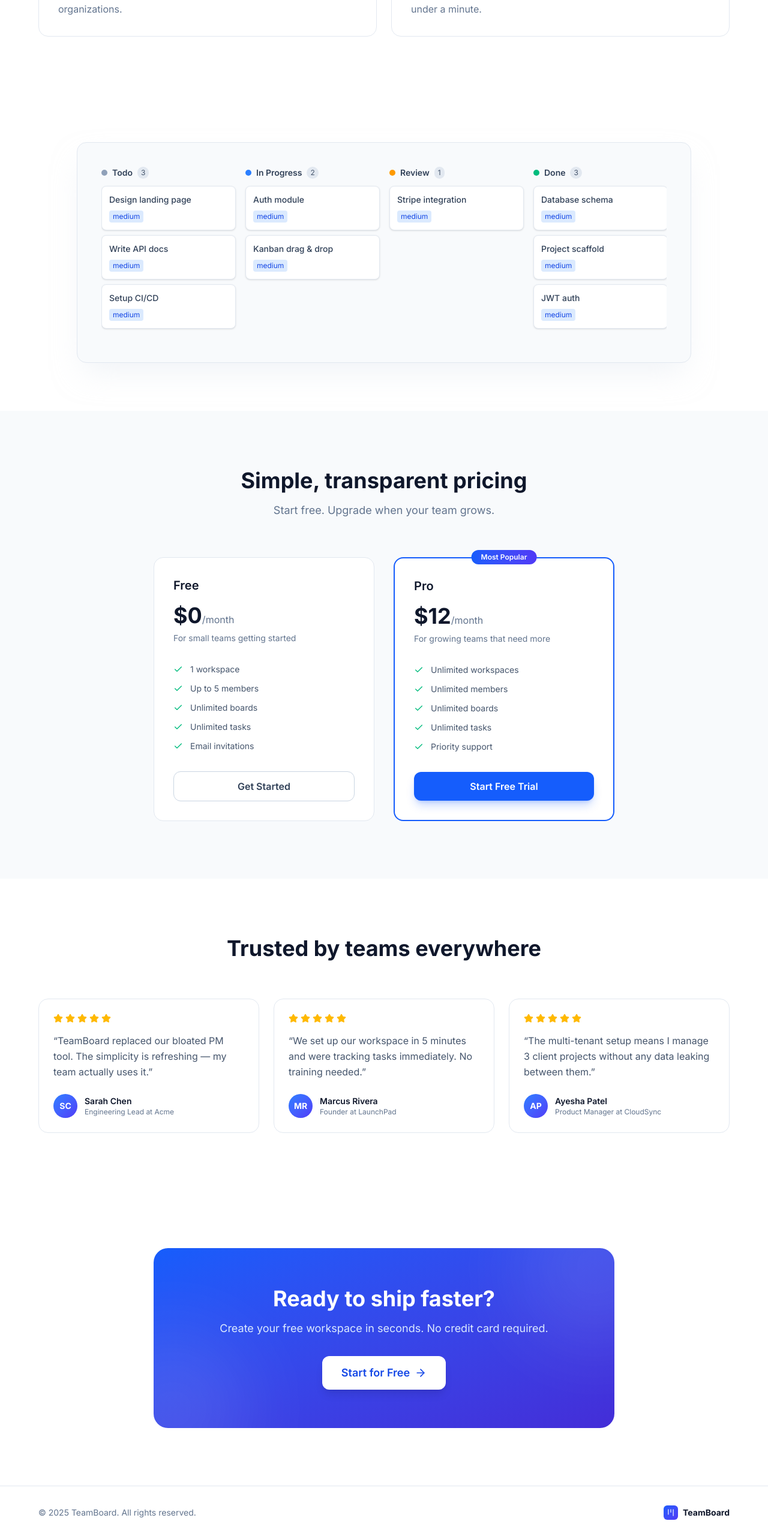
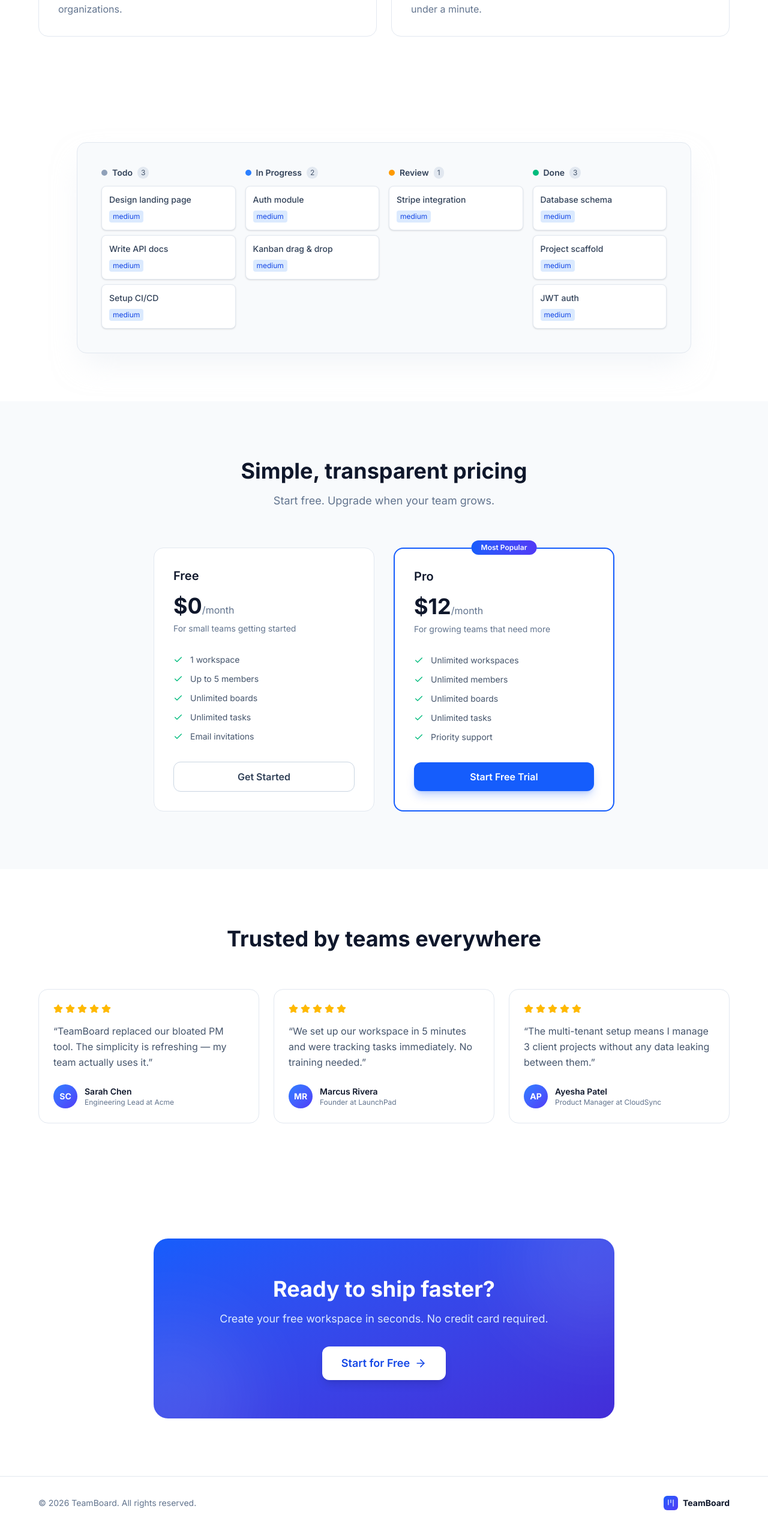
Before and after one commit to MuratZrl/teamboard, a Next.js app in the folder apps/web/: page / in a window 1280 px wide. Shown: the part 1534-4100 px from the top of the page at 60% size. Built offline with nearby package versions, Linux system fonts and the light colour scheme.

Commit message:
fix: remove horizontal scrollbar on landing page, dynamic footer year, fix React router warning

```diff
--- a/apps/web/src/app/(dashboard)/layout.tsx
+++ b/apps/web/src/app/(dashboard)/layout.tsx
@@ -7,7 +7,7 @@ import { useQuery } from '@tanstack/react-query';
 import { useApi } from '@/hooks/use-api';
 import { ThemeToggle } from '@/components/theme-toggle';
 import { NotificationBell } from '@/components/notification-bell';
-import { useState } from 'react';
+import { useEffect, useState } from 'react';
 import {
   LayoutDashboard,
   LogOut,
@@ -52,8 +52,13 @@ export default function DashboardLayout({
     );
   }
 
+  useEffect(() => {
+    if (status === 'unauthenticated') {
+      router.push('/login');
+    }
+  }, [status, router]);
+
   if (status === 'unauthenticated') {
-    router.push('/login');
     return null;
   }
 
--- a/apps/web/src/app/globals.css
+++ b/apps/web/src/app/globals.css
@@ -20,4 +20,5 @@
 body {
   background: var(--background);
   color: var(--foreground);
+  overflow-x: hidden;
 }
--- a/apps/web/src/app/page.tsx
+++ b/apps/web/src/app/page.tsx
@@ -67,7 +67,7 @@ const stats = [
 
 export default function LandingPage() {
   return (
-    <div className="min-h-screen bg-white dark:bg-[#0b1120]">
+    <div className="min-h-screen bg-white dark:bg-[#0b1120] overflow-x-hidden">
       {/* Nav */}
       <nav className="sticky top-0 z-50 backdrop-blur-xl bg-white/80 dark:bg-[#0b1120]/80 border-b border-slate-200/60 dark:border-white/5">
         <div className="max-w-6xl mx-auto px-6 h-16 flex items-center justify-between">
@@ -186,15 +186,15 @@ export default function LandingPage() {
       {/* Board Preview */}
       <section className="py-20 px-6">
         <div className="max-w-5xl mx-auto">
-          <div className="rounded-2xl border border-slate-200 dark:border-white/10 bg-slate-50 dark:bg-white/[0.02] p-6 md:p-10 shadow-2xl shadow-slate-200/50 dark:shadow-black/50">
-            <div className="flex gap-4 overflow-x-auto pb-4">
+          <div className="rounded-2xl border border-slate-200 dark:border-white/10 bg-slate-50 dark:bg-white/[0.02] p-6 md:p-10 shadow-2xl shadow-slate-200/50 dark:shadow-black/50 overflow-hidden">
+            <div className="grid grid-cols-4 gap-4">
               {[
                 { name: 'Todo', color: 'bg-slate-400', tasks: ['Design landing page', 'Write API docs', 'Setup CI/CD'] },
                 { name: 'In Progress', color: 'bg-blue-500', tasks: ['Auth module', 'Kanban drag & drop'] },
                 { name: 'Review', color: 'bg-amber-500', tasks: ['Stripe integration'] },
                 { name: 'Done', color: 'bg-emerald-500', tasks: ['Database schema', 'Project scaffold', 'JWT auth'] },
               ].map((col) => (
-                <div key={col.name} className="w-56 flex-shrink-0">
+                <div key={col.name} className="min-w-0">
                   <div className="flex items-center gap-2 mb-3">
                     <div className={`w-2.5 h-2.5 rounded-full ${col.color}`} />
                     <span className="text-sm font-semibold text-slate-700 dark:text-slate-300">{col.name}</span>
@@ -364,7 +364,7 @@ export default function LandingPage() {
       <footer className="border-t border-slate-200 dark:border-white/5 py-8 px-6">
         <div className="max-w-6xl mx-auto flex items-center justify-between">
           <span className="text-sm text-slate-500 dark:text-slate-400">
-            &copy; 2025 TeamBoard. All rights reserved.
+            &copy; {new Date().getFullYear()} TeamBoard. All rights reserved.
           </span>
           <div className="flex items-center gap-2">
             <div className="w-6 h-6 bg-gradient-to-br from-blue-600 to-indigo-600 rounded-md flex items-center justify-center">
```
